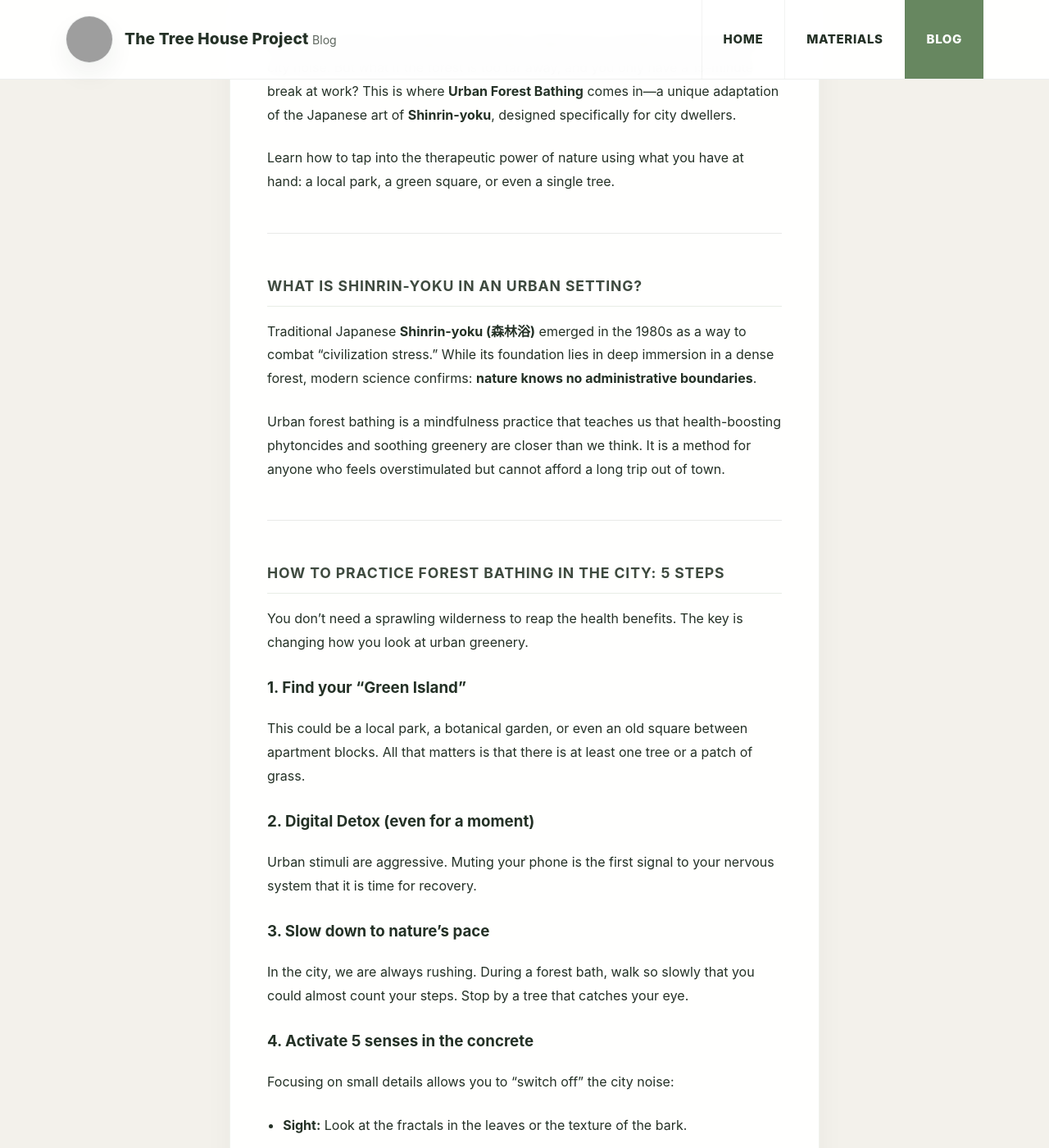
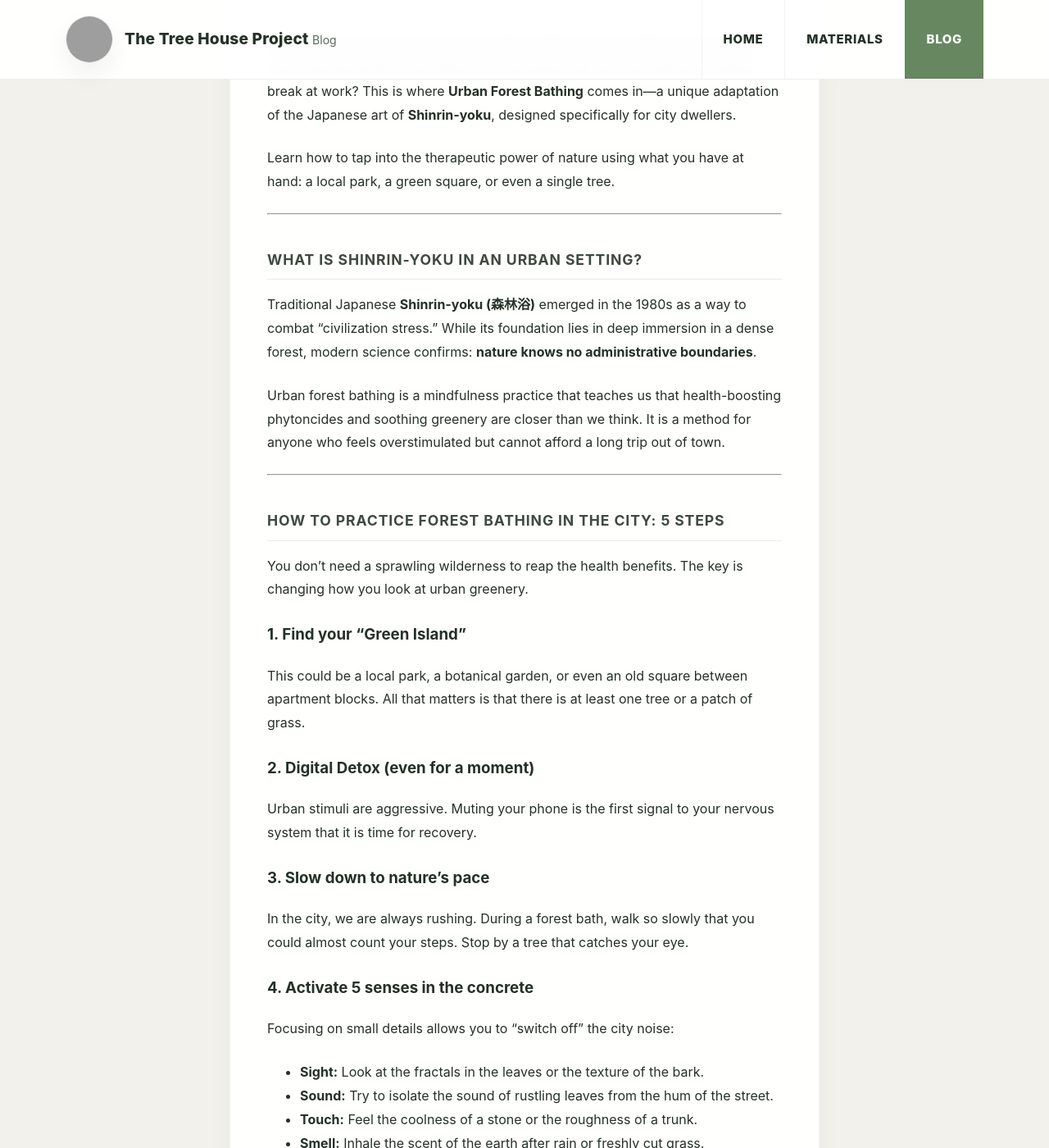
Before and after one commit to akonkia/domeknadrzewie, a Jekyll site: the page built from _posts/2026-04-03-Urban-forest-bathing-how-to-practice-Shinrin-yoku-without-leaving-the-city.en.md, in a window 1280 px wide and 1400 px high, scrolled down 918 px. Shown: the whole window at 82% size. Built offline with Jekyll 4.4.1, drawn with Linux system fonts in a browser that asks for light colours; some of the changed text lies outside the part shown; grey boxes are pictures that could not be loaded.

Commit message:
Update post.html

```diff
--- a/_layouts/post.html
+++ b/_layouts/post.html
@@ -3,21 +3,19 @@
 ---
 <article class="post">
   <style>
-    /* Kontener całego posta */
     .post {
       max-width: 900px;
       margin: 0 auto;
       padding: 40px 20px;
     }
 
-    /* Nagłówek: Data i Tytuł */
     .post-header {
       margin-bottom: 24px;
       text-align: center;
     }
 
     .post-date {
-      color: #678760; /* Twój kolor szałwiowy */
+      color: #678760;
       text-transform: uppercase;
       letter-spacing: 0.12em;
       font-size: 0.75rem;
@@ -32,11 +30,10 @@
       font-size: clamp(1.8rem, 4vw, 2.6rem);
       line-height: 1.1;
       text-transform: uppercase;
-      color: #243126; /* Ciemna zieleń */
-      font-family: 'Bodoni Moda', serif; /* Jeśli masz załadowaną tę czcionkę */
+      color: #243126;
+      font-family: 'Bodoni Moda', serif;
     }
 
-    /* Sekcja zdjęcia - teraz mniejsza i bardziej "filmowa" */
     .post-cover-wrap {
       margin: 0 0 40px 0;
       display: flex;
@@ -52,30 +49,14 @@
       overflow: hidden;
     }
 
-    .post-cover-frame.placeholder {
-      display: flex;
-      align-items: center;
-      justify-content: center;
-      padding: 1.5rem;
-    }
-
-    .post-cover-frame.placeholder img {
-  width: 100%;
-  height: 100%;
-  object-fit: cover;
-  opacity: 0.9;
-  filter: saturate(0.9) contrast(0.95);
-}
-
     .post-cover-frame img {
       width: 100%;
       height: auto;
       display: block;
     }
 
-    /* Główna treść artykułu */
     .post-body {
-      max-width: 720px; /* Idealna szerokość do czytania */
+      max-width: 720px;
       margin: 0 auto;
       background: rgba(255, 255, 255, 0.95);
       border: 1px solid rgba(103, 135, 96, 0.1);
@@ -99,18 +79,7 @@
       padding-bottom: 8px;
     }
 
-    .post-body p {
-      margin-bottom: 1.5em;
-    }
-
-    .post-body ul {
-      margin-bottom: 1.5em;
-      padding-left: 1.2em;
-    }
-
-    .post-body li {
-      margin-bottom: 0.6em;
-    }
+    .post-body p { margin-bottom: 1.5em; }
 
     .post-body blockquote {
       margin: 2em 0;
@@ -121,13 +90,6 @@
       border-radius: 0 8px 8px 0;
     }
 
-    .post-body hr {
-      border: 0;
-      border-top: 1px solid rgba(36,49,38,0.1);
-      margin: 3rem 0;
-    }
-
-    /* Responsywność dla telefonów */
     @media (max-width: 600px) {
       .post-body {
         padding: 25px;
@@ -136,13 +98,8 @@
         background: transparent;
         box-shadow: none;
       }
-      .post-cover-frame {
-        aspect-ratio: 16 / 9; /* Na telefonie lepiej dać nieco wyższe zdjęcie */
-        border-radius: 8px;
-      }
     }
   </style>
-
 
   <header class="post-header">
     <span class="post-date">{{ page.date | date: "%-d %B %Y" }}</span>
@@ -173,12 +130,16 @@
   {% for post in posts_in_lang %}
     {% if post.id == page.id %}
 
-    {% if forloop.index0 > 0 %}
-      {% assign prev_post = posts_in_lang[forloop.index0 | minus: 1] %}
+      {% assign current_index = forloop.index0 %}
+      {% assign prev_index = current_index | minus: 1 %}
+      {% assign next_index = current_index | plus: 1 %}
+
+      {% if prev_index >= 0 %}
+        {% assign prev_post = posts_in_lang[prev_index] %}
       {% endif %}
 
-    {% if forloop.index0 < posts_in_lang.size | minus: 1 %}
-      {% assign next_post = posts_in_lang[forloop.index0 | plus: 1] %}
+      {% if next_index < posts_in_lang.size %}
+        {% assign next_post = posts_in_lang[next_index] %}
       {% endif %}
 
     {% endif %}
```
Also changed, not shown: other parts of _layouts/post.html (+0 -1 lines). Lines whose indentation alone changed are shown as unchanged.
